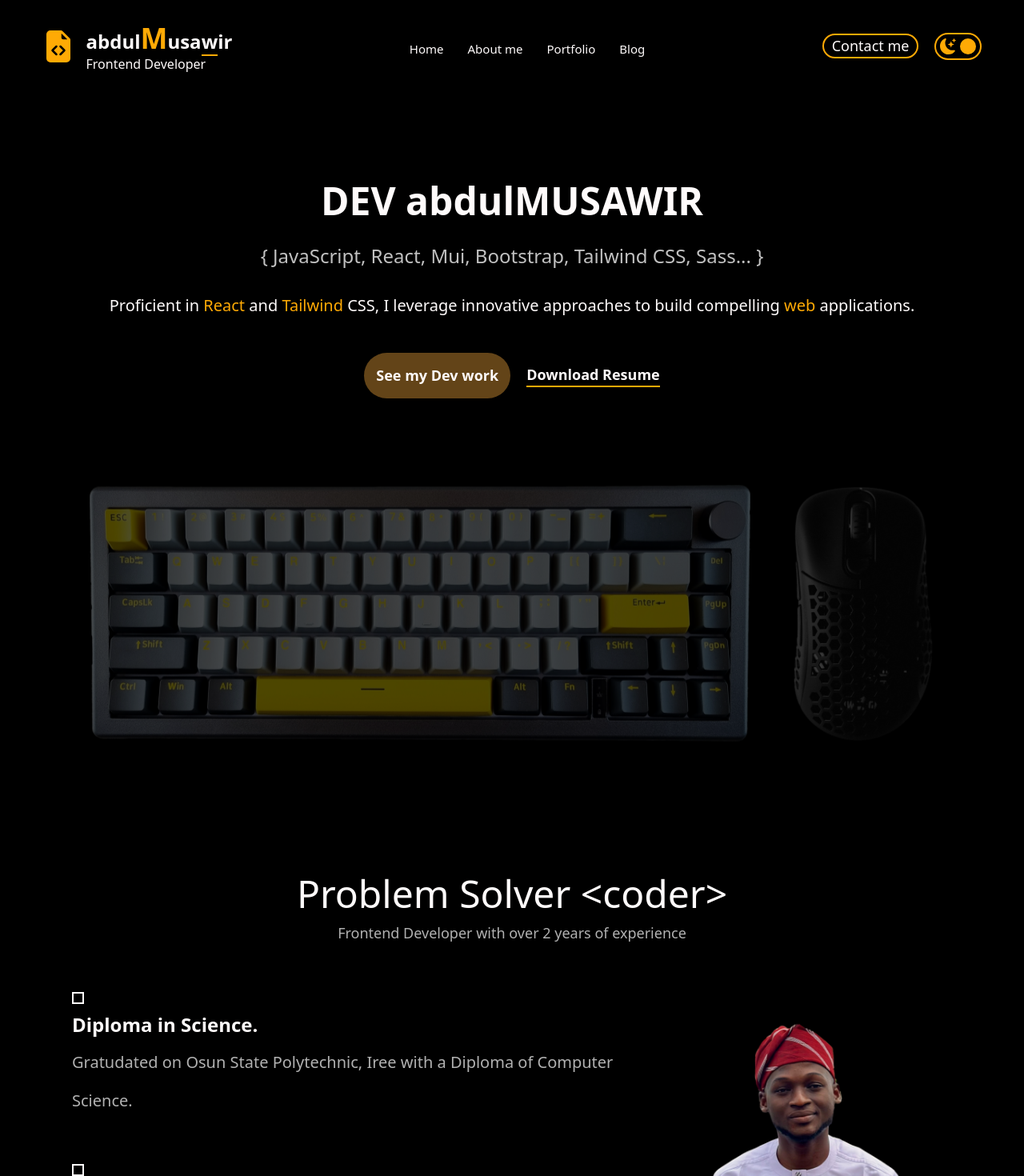
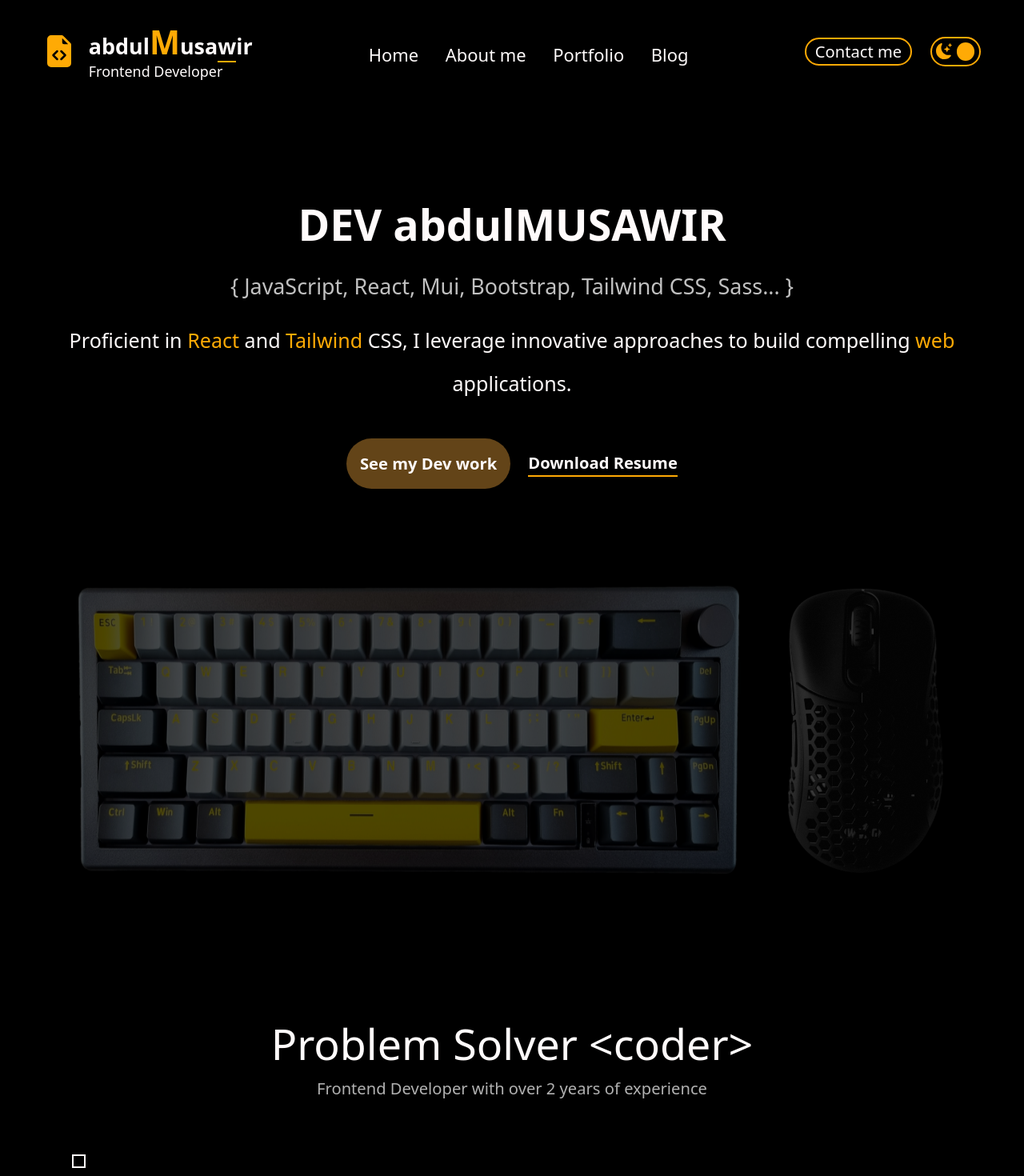
Before and after one commit to KingMusawir/Portfolio, a React (Vite) app: page / in a window 1280 px wide. Shown: the top 1470 px of the page at 80% size. Built offline with nearby package versions, Linux system fonts and the light colour scheme.

Commit message:
Update index.css

```diff
--- a/src/index.css
+++ b/src/index.css
@@ -13,7 +13,7 @@
   margin: 0;
   padding: 0;
   box-sizing: border-box;
-  font-size: 62.5%;
+  font-size: 70%;
 }
 body {
   background-color: var(--bg-color);
@@ -43,14 +43,14 @@ body {
   }
 
   .navlist > li {
-    font-size: 250% !important;
+    font-size: 300% !important;
     color: #ffaa05;
   }
 }
 
 .navlist > li,
 .project-list > li {
-  font-size: 2.4rem;
+  font-size: 2.8rem;
   cursor: pointer;
 }
 .navlist > li:hover,
@@ -134,7 +134,7 @@ form textarea {
 /* Mobile media query */
 @media only screen and (max-width: 480px) {
   * {
-    font-size: 50%;
+    font-size: 60%;
   }
   body {
     max-width: 380px;
```
